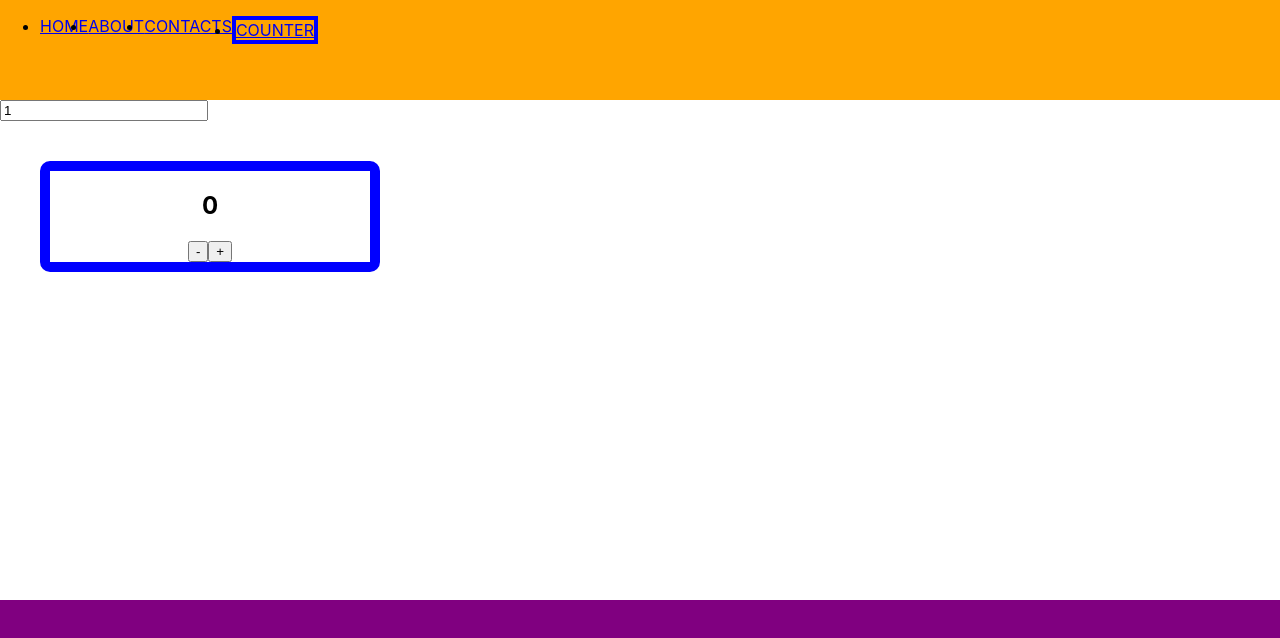
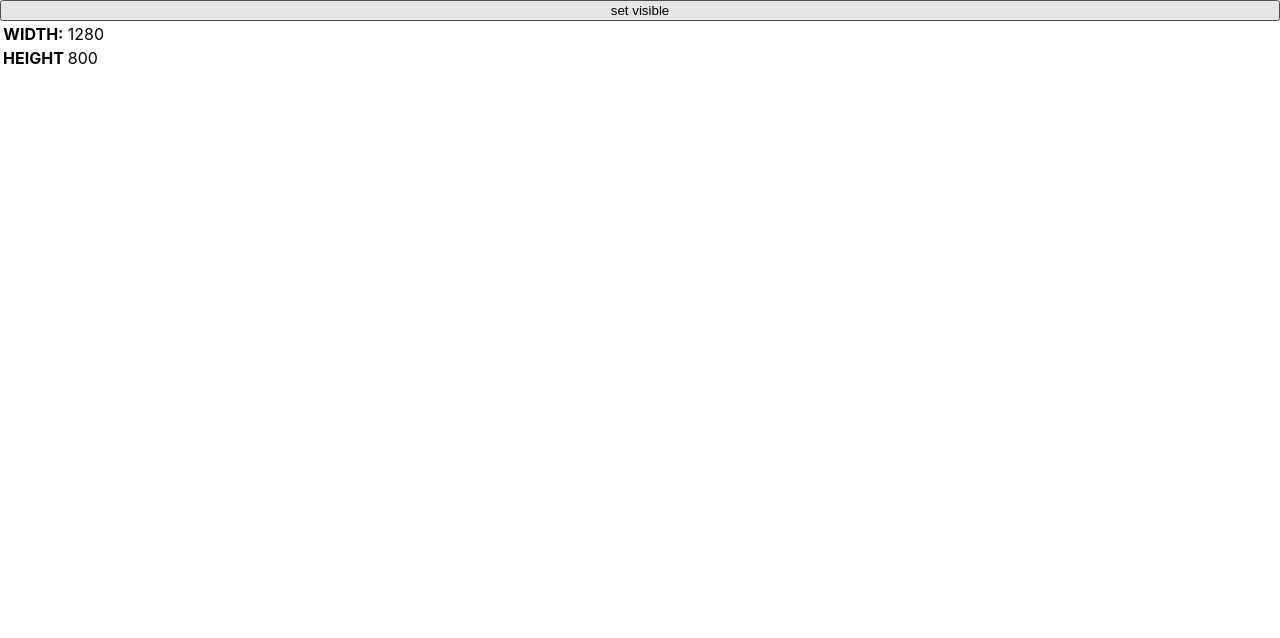
Before and after one commit to Vasy12/fe-react-app, a React (Create React App) app: page /counter in a window 1280 px wide. Shown: the top 638 px of the page. Built offline with nearby package versions, Linux system fonts and the light colour scheme.

Commit message:
Add ViewportSize component

```diff
--- a/package.json
+++ b/package.json
@@ -9,12 +9,13 @@
     "classnames": "^2.2.6",
     "date-fns": "^2.15.0",
     "history": "^5.0.0",
+    "lodash": "^4.17.19",
     "node-sass": "^4.14.1",
     "query-string": "^6.13.1",
     "react": "^16.13.1",
     "react-dom": "^16.13.1",
     "react-router-dom": "^5.2.0",
-    "react-scripts": "^3.4.2"
+    "react-scripts": "^3.4.3"
   },
   "scripts": {
     "start": "react-scripts start",
--- a/src/App.jsx
+++ b/src/App.jsx
@@ -1,125 +1,18 @@
-import React, { useState } from 'react';
-import {
-  BrowserRouter as Router,
-  Switch,
-  Route,
-  NavLink,
-} from 'react-router-dom';
-import styles from './App.module.scss';
-import Counter from './components/Counter';
+import React from 'react';
+import ViewportSize from './components/ViewportSize';
+import { useState } from 'react';
 
 const App = () => {
-  const [counterStep, setCounterStep] = useState(1);
+  const [isVisible, setIsVisible] = useState(true);
+
   return (
     <>
-      <Router>
-        <PageHeader />
-        <Switch>
-          <Route path="/" exact>
-            <HomePage />
-          </Route>
-          <Route path="/about">
-            <AboutPage />
-          </Route>
-          <Route path="/contacts">
-            <ContactsPage />
-          </Route>
-          <Route path="/counter">
-            {/*
-            COUNTER
-             */}
-            <input
-              type="number"
-              onChange={e => setCounterStep(+e.target.value)}
-              value={counterStep}
-              style={{ maxWidth: '200px' }}
-            />
-            <Counter step={counterStep} />
-            {/*
-
-              COUNTER END
-              */}
-          </Route>
-        </Switch>
-        <PageFooter />
-      </Router>
+      <button onClick={() => setIsVisible(!isVisible)}>
+        set {isVisible ? 'visible' : 'invisible'}
+      </button>
+      {isVisible && <ViewportSize />}
     </>
   );
 };
 
-const activeLinkStyles = {
-  border: '4px solid blue',
-};
-function PageHeader() {
-  return (
-    <header className={styles.header}>
-      <nav>
-        <ul style={{ display: 'flex' }}>
-          <li>
-            <NavLink
-              style={{ display: 'block' }}
-              activeStyle={activeLinkStyles}
-              to="/"
-              exact
-            >
-              HOME
-            </NavLink>
-          </li>
-          <li>
-            <NavLink
-              style={{ display: 'block' }}
-              activeStyle={activeLinkStyles}
-              to="/about"
-            >
-              ABOUT
-            </NavLink>
-          </li>
-          <li>
-            <NavLink
-              style={{ display: 'block' }}
-              activeStyle={activeLinkStyles}
-              to="/contacts"
-            >
-              CONTACTS
-            </NavLink>
-          </li>
-          <li>
-            <NavLink
-              style={{ display: 'block' }}
-              activeStyle={activeLinkStyles}
-              to="/counter"
-            >
-              COUNTER
-            </NavLink>
-          </li>
-        </ul>
-      </nav>
-    </header>
-  );
-}
-
-function PageFooter() {
-  return <footer className={styles.footer}></footer>;
-}
-
-/**
- * pages
- */
-
-function HomePage() {
-  return <h1>HOME</h1>;
-}
-function AboutPage() {
-  return <h1>About</h1>;
-}
-
-function ContactsPage() {
-  return (
-    <>
-      <nav></nav>
-      <Switch></Switch>
-    </>
-  );
-}
-
 export default App;
--- a/src/components/Counter/index.jsx
+++ b/src/components/Counter/index.jsx
@@ -1,4 +1,5 @@
 import React, { Component } from 'react';
+import _ from 'lodash';
 import PropTypes from 'prop-types';
 
 class Counter extends Component {
@@ -27,13 +28,15 @@ class Counter extends Component {
   };
 
   shouldComponentUpdate(nextProps, nextState) {
-    return this.state.value !== nextState.value;
+    return !(
+      _.isEqual(this.props, nextProps) && _.isEqual(this.state, nextState)
+    );
   }
 
   render() {
     console.log('COUNTER RENDER');
-
     const { value } = this.state;
+    const { step } = this.props;
     const containerStyles = {
       display: 'flex',
       alignItems: 'center',
@@ -45,10 +48,20 @@ class Counter extends Component {
     };
     return (
       <article style={containerStyles}>
-        <h1>{value}</h1>
+        <h1>COUNT: {value}</h1>
+        <h2>STEP: {step}</h2>
         <div>
           <button onClick={this.decrement}>-</button>
           <button onClick={this.increment}>+</button>
+          <button
+            onClick={() => {
+              this.setState({
+                value,
+              });
+            }}
+          >
+            set same value
+          </button>
         </div>
       </article>
     );
--- a/src/components/UsersLoader/index.jsx
+++ b/src/components/UsersLoader/index.jsx
@@ -17,7 +17,6 @@ class UsersLoader extends Component {
     const { currentPage } = this.state;
     getUsers({
       page: currentPage,
-      results: 20,
     })
       .then(data => {
         this.setState({
--- /dev/null
+++ b/src/components/ViewportSize/index.jsx
@@ -0,0 +1,49 @@
+import React, { Component } from 'react';
+
+class ViewportSize extends Component {
+  constructor(props) {
+    super(props);
+
+    this.state = {
+      w: window.innerWidth,
+      h: window.innerHeight,
+    };
+  }
+
+  componentDidMount() {
+    window.addEventListener('resize', this.handleResize);
+  }
+
+  componentWillUnmount() {
+    window.removeEventListener('resize', this.handleResize);
+  }
+
+  handleResize = ({ target: { innerHeight, innerWidth } }) => {
+    this.setState({
+      w: innerWidth,
+      h: innerHeight,
+    });
+  };
+
+  render() {
+    const { w, h } = this.state;
+    return (
+      <article>
+        <table>
+          <tbody>
+            <tr>
+              <th>WIDTH:</th>
+              <td>{w}</td>
+            </tr>
+            <tr>
+              <th>HEIGHT</th>
+              <td>{h}</td>
+            </tr>
+          </tbody>
+        </table>
+      </article>
+    );
+  }
+}
+
+export default ViewportSize;
--- a/src/configs/api.js
+++ /dev/null
@@ -1,2 +0,0 @@
-export const API_KEY = 'kshd8763248dfjsdhgf';
-export const BASE_URL = 'https://randomuser.me/api/';
```
Also changed, not shown: src/api/index.js (+34 -18 lines), src/configs/index.js (added, +10 -0 lines), 1 other file (tests, documents, lock files or other folders).
